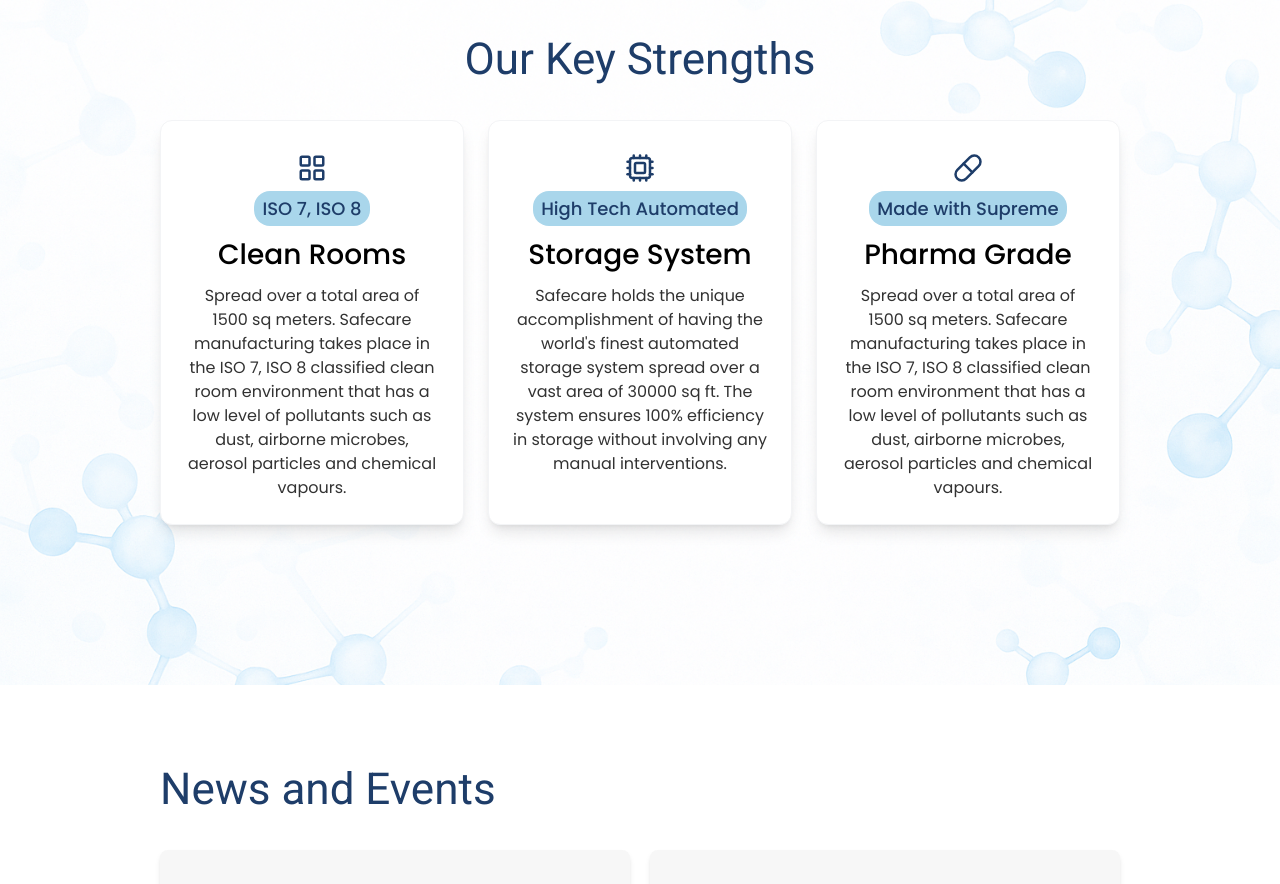
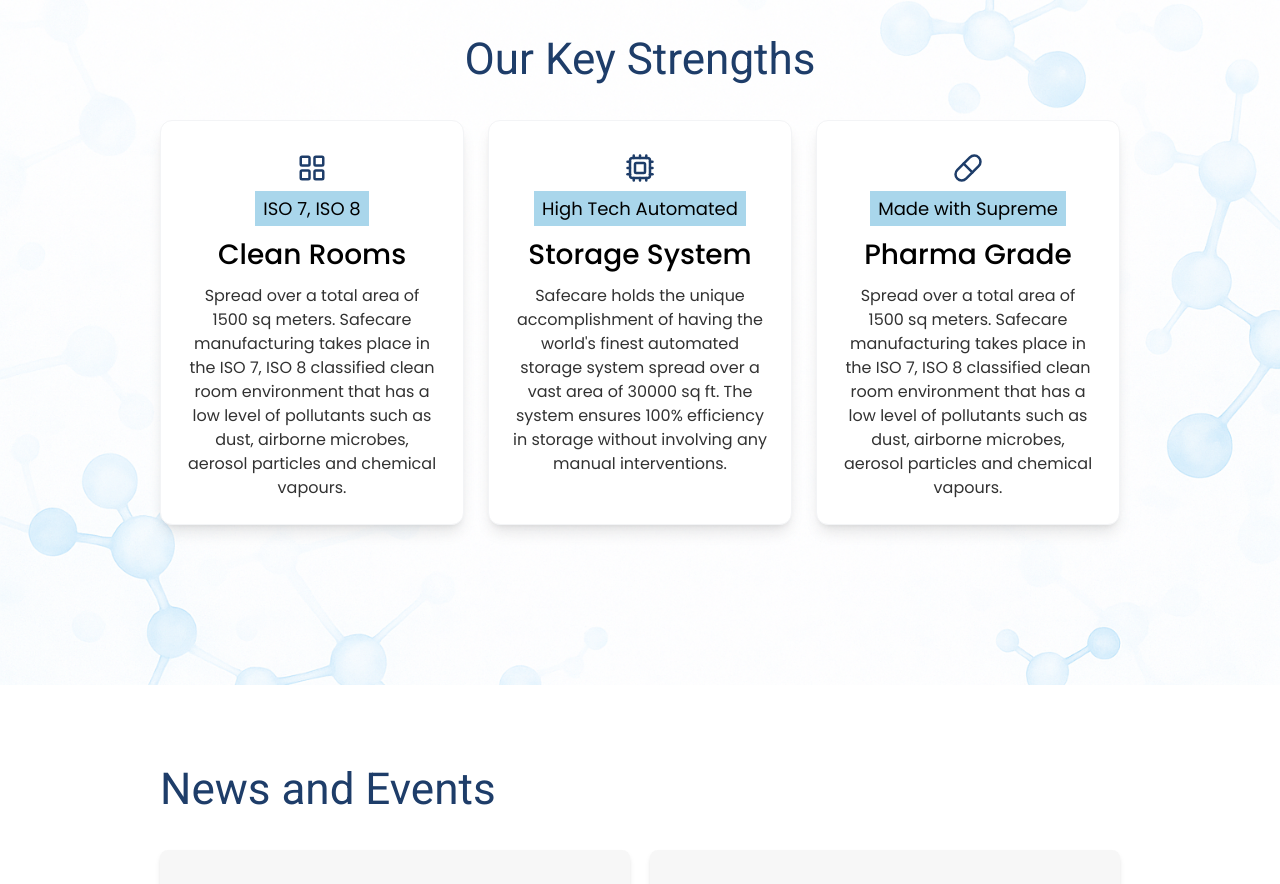
Before and after one commit to Sana-Ahmad1771/Careplus, a React (Vite) app: page / in a window 1280 px wide. Shown: the part 4507-5391 px from the top of the page. Built offline with nearby package versions, Linux system fonts and the light colour scheme.

Commit message:
adjusted keystrength section cards on medium screens

```diff
--- a/src/components/joiningcareplus/joining.jsx
+++ b/src/components/joiningcareplus/joining.jsx
@@ -1,4 +1,4 @@
-
+import { motion} from "motion/react";
 
 const JoiningSafeCare = () => {
   return (
@@ -15,9 +15,16 @@
           placeholder="Enter your email"
           className="border border-[rgba(50,50,50,0.20)] bg-[rgba(255,255,255,0.90)] text-[#bebebe] text-[16px] px-4 py-2 rounded-md w-72  "
         />
-        <button className="bg-[#1FBAFC] cursor-pointer text-white font-inter font-medium px-6 py-2 rounded-md hover:bg-[#1E3D69] transition duration-300">
+        <motion.button className="bg-[#1FBAFC] cursor-pointer text-white font-inter font-medium px-6 py-2 rounded-md "
+            whileHover={{
+              scale: 1.1,
+              backgroundColor: "#1E3D69",
+              transition: { duration: 0.3 },
+            }}
+            viewport={{ once: true }}
+        >
           Submit
-        </button>
+        </motion.button>
       </div>
     </div>
   );
--- a/src/components/techniques/Keystrength.jsx
+++ b/src/components/techniques/Keystrength.jsx
@@ -29,7 +29,8 @@
 const cardVariants = {
   hidden: { opacity: 0, y: 40 },
   visible: (index) => ({
-    opacity: 1, y: 0,
+    opacity: 1,
+    y: 0,
     transition: {
       delay: index * 0.2,
       duration: 0.5,
@@ -41,7 +42,7 @@
 export default function OurKeyStrengths() {
   return (
     <section
-      className="bg-no-repeat bg-cover bg-left-top w-full px-4 sm:px-8 md:px-16 lg:px-32 xl:px-40 pt-30 pb-40 overflow-hidden"
+      className="bg-no-repeat bg-cover bg-left-top w-full px-4 sm:px-8 md:px-16 lg:px-18 xl:px-40 pt-30 pb-40 overflow-hidden"
       style={{ backgroundImage: `url(${Backgroundmolecule})` }}
     >
       <div className="text-center">
@@ -49,27 +50,55 @@
           Our Key Strengths
         </h1>
 
-        <div className="flex justify-center">
-          <div className="grid grid-cols-1 sm:grid-cols-2 lg:grid-cols-3 gap-6 2xl:gap-20 ">
-            {strengths.map((item, index) => (
+        <div className="flex justify-center items-center">
+          <div className="grid grid-cols-1 md:grid-cols-2 lg:grid-cols-3 gap-6 2xl:gap-20">
+            {/* First two cards */}
+            {strengths.slice(0, 2).map((item, index) => (
               <motion.div
                 key={index}
                 className="bg-white hover:bg-[#f0f9ff] shadow-lg rounded-xl font-poppins p-6 border border-gray-100 w-full max-w-[388px]
-                transition-all duration-300 hover:shadow-blue-300 place-items-center"
+                  transition-all duration-300 hover:shadow-blue-300 place-items-center"
                 variants={cardVariants}
                 initial="hidden"
                 whileInView="visible"
                 viewport={{ once: true, amount: 0.2 }}
                 custom={index}
               >
-                <div className="w-fit p-2 rounded-[4px] text-[#1E3D69]">{item.icon}</div>
-                <div className="bg-[#A9D6EB] text-[#1E3D69] px-2 py-1 text-[18px] font-medium inline-block mb-2 rounded-2xl">
+                <div className="w-fit p-2 rounded-[4px] text-[#1E3D69]">
+                  {item.icon}
+                </div>
+                <div className="bg-[#A9D6EB] px-2 py-1 text-[18px] mb-2 ">
                   {item.badge}
                 </div>
                 <h3 className="text-[28px] font-medium mb-2">{item.title}</h3>
                 <p className="text-[16px] text-[#323232]">{item.description}</p>
               </motion.div>
             ))}
+            {/* Third card: spans two columns and is centered on md, normal on lg */}
+            <motion.div
+              key={2}
+              className="bg-white hover:bg-[#f0f9ff] shadow-lg rounded-xl font-poppins p-6 border border-gray-100 w-full max-w-[388px]
+                transition-all duration-300 hover:shadow-blue-300 place-items-center
+                md:col-span-2 md:col-start-1 md:col-end-3 md:mx-auto lg:col-span-1 lg:col-start-auto lg:col-end-auto"
+              variants={cardVariants}
+              initial="hidden"
+              whileInView="visible"
+              viewport={{ once: true, amount: 0.2 }}
+              custom={2}
+            >
+              <div className="w-fit p-2 rounded-[4px] text-[#1E3D69]">
+                {strengths[2].icon}
+              </div>
+              <div className="bg-[#A9D6EB] px-2 py-1 text-[18px] mb-2 ">
+                {strengths[2].badge}
+              </div>
+              <h3 className="text-[28px] font-medium mb-2">
+                {strengths[2].title}
+              </h3>
+              <p className="text-[16px] text-[#323232]">
+                {strengths[2].description}
+              </p>
+            </motion.div>
           </div>
         </div>
       </div>
```
